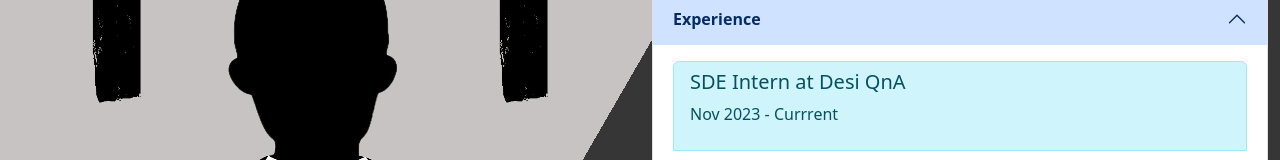
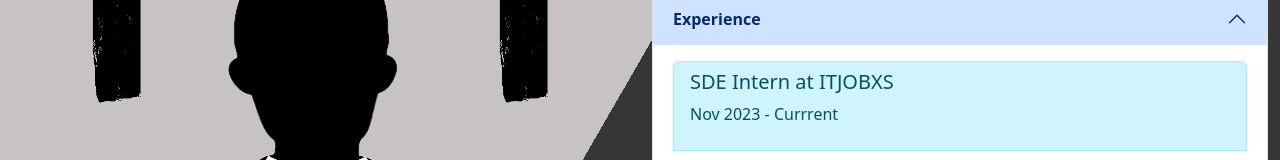
Before and after one commit to abhishekbauri/my-portfolio, a React (Vite) app: page /about in a window 1280 px wide. Both pictures are taken after a click on the button "Experience". Shown: the part 356-516 px from the top of the page. Built offline with nearby package versions, Linux system fonts and the light colour scheme.

Commit message:
updated some minor changes

```diff
--- a/src/section/About.jsx
+++ b/src/section/About.jsx
@@ -83,7 +83,7 @@ const About = () => {
                       className="list-group"
                     >
                       <li className="list-group-item list-group-item-info">
-                        <h5>SDE Intern at Desi QnA</h5>
+                        <h5>SDE Intern at ITJOBXS</h5>
                         <p>Nov 2023 - Currrent</p>
                       </li>
                       <hr />
```
